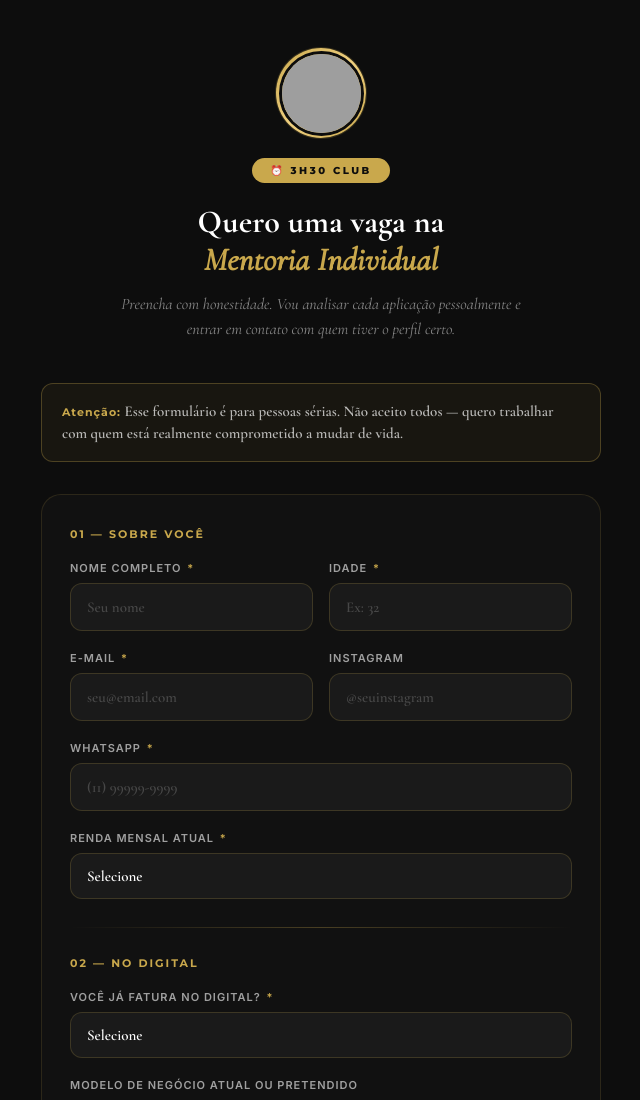
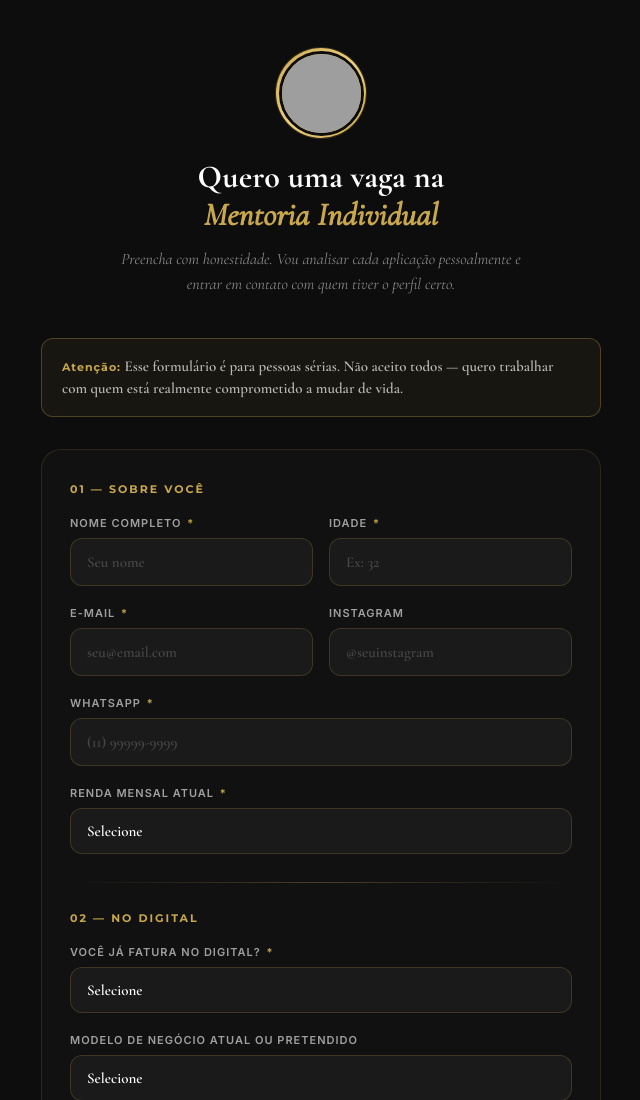
Before and after one commit to felipe-dazzi/felipe-dazzi-mentoria, a plain HTML site: page index.html in a window 1280 px wide. Shown: the top 1100 px of the page, without its empty margins (319-959 px from the left). Drawn offline with nearby package versions, Linux system fonts and the light colour scheme; grey boxes are pictures that could not be loaded.

Commit message:
Remove badge 3h30 Club do header

```diff
--- a/index.html
+++ b/index.html
@@ -234,7 +234,6 @@
       <div style="width:90px;height:90px;border-radius:50%;padding:2.5px;background:linear-gradient(135deg,#C9A84C,#f0d080,#C9A84C);margin:0 auto 20px;box-shadow:0 0 0 1px rgba(201,168,76,0.2);">
         <img src="./foto.png" alt="Felipe Dazzi" style="width:100%;height:100%;border-radius:50%;object-fit:cover;object-position:center top;border:3px solid #0D0D0D;display:block;" />
       </div>
-      <div class="badge">⏰ 3h30 Club</div>
       <h1>Quero uma vaga na<br /><span>Mentoria Individual</span></h1>
       <p>Preencha com honestidade. Vou analisar cada aplicação pessoalmente e entrar em contato com quem tiver o perfil certo.</p>
     </div>
```
